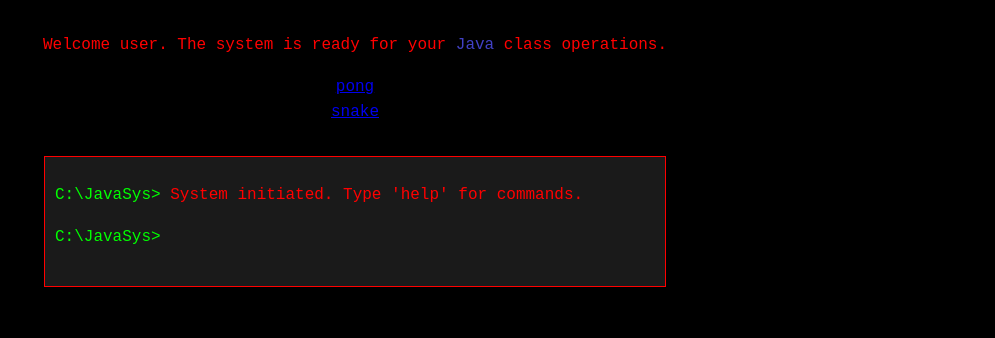
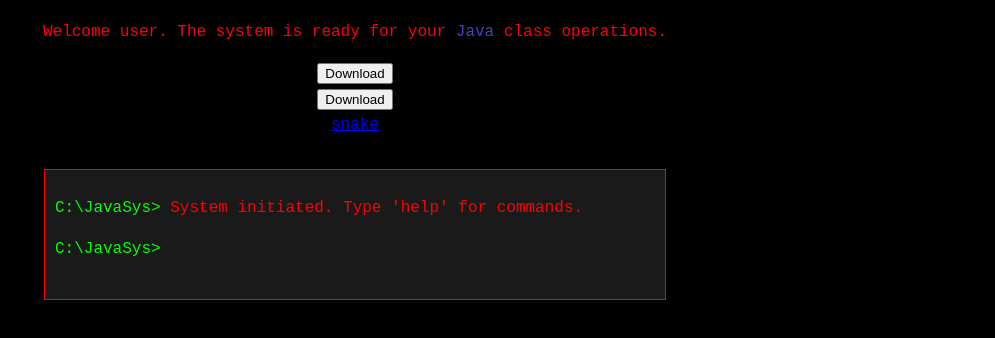
Before and after one commit to stokeswi-cloud/stokeswi-cloud.github.io, a plain HTML site: page index.html in a window 1280 px wide. Shown: the part 310-648 px from the top of the page, without its empty margins (285-1280 px from the left). Drawn offline with Linux system fonts and the light colour scheme.

Commit message:
Add download buttons for game files
Added download buttons for Pong.jar and FlappyBird.jar.

```diff
--- a/index.html
+++ b/index.html
@@ -126,7 +126,8 @@
     <p>
         Welcome user. The system is ready for your <span class="blue-text">Java</span> class operations.
     </p>
-    <a href="/Pong1.html">pong</a>
+    <a href="Pong.jar"download><button class="btn btn-green" >Download</button></a>
+    <a href = "FlappyBird.jar" download><button class="btn btn-green" >Download</button></a>
    <a href="/snake.html">snake</a>
     <div id="cli-container">
         <div id="cli-output">
```
